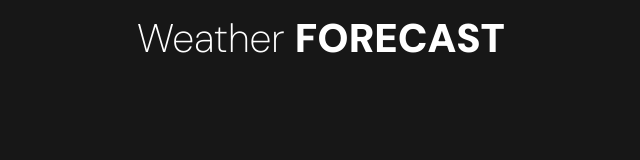
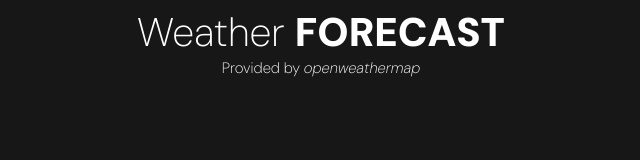
Before and after one commit to Nisser111/simple-weather-forecast, a website built with webpack: page src/index.html in a window 1280 px wide. Shown: the whole page, without its empty margins (319-959 px from the left). Built offline with nearby package versions, Linux system fonts and the light colour scheme.

Commit message:
Make app header structure and styles

```diff
--- a/src/index.html
+++ b/src/index.html
@@ -6,6 +6,14 @@
     <title>Weather forecast</title>
   </head>
   <body>
-    <h1>Weather <strong>forecast</strong></h1>
+    <header id="app-header">
+      <h1>Weather <strong>forecast</strong></h1>
+      <p>
+        Provided by
+        <a href="https://openweathermap.org" target="_blank"
+          ><i>openweathermap</i></a
+        >
+      </p>
+    </header>
   </body>
 </html>
--- a/src/styles/main.scss
+++ b/src/styles/main.scss
@@ -20,16 +20,29 @@ body {
   position: relative;
 }
 
-h1 {
-  font-weight: 200;
-  text-align: center;
+a {
+  text-decoration: none;
+  color: $mainFontColor;
+}
+
+#app-header {
   position: absolute;
   top: 0.3em;
   left: 50%;
   transform: translateX(-50%);
+  text-align: center;
 
-  strong {
-    font-weight: 900;
-    text-transform: uppercase;
+  h1 {
+    font-weight: 200;
+
+    strong {
+      font-weight: 900;
+      text-transform: uppercase;
+    }
+  }
+
+  p {
+    font-weight: 200;
+    font-size: 0.75rem;
   }
 }
```
